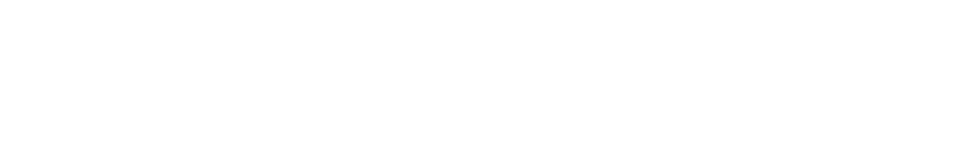
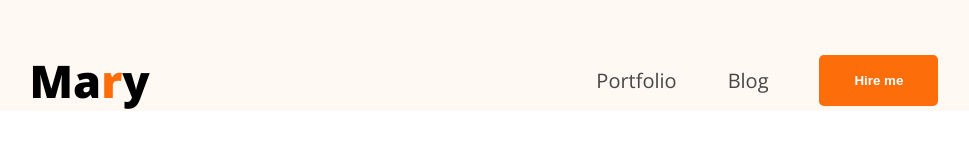
Before and after one commit to ShahriarLab/HERO-DEV-CODE, a plain HTML site: page index.html in a window 1280 px wide. Shown: the whole page, without its empty margins (156-1125 px from the left). Drawn offline with nearby package versions, Linux system fonts and the light colour scheme.

Commit message:
desing the navbar provide the figma

```diff
--- a/index.html
+++ b/index.html
@@ -4,8 +4,27 @@
     <meta charset="UTF-8">
     <meta name="viewport" content="width=device-width, initial-scale=1.0">
     <title>Ayon protfolio</title>
+    <link rel="preconnect" href="https://fonts.googleapis.com">
+<link rel="preconnect" href="https://fonts.gstatic.com" crossorigin>
+<link href="https://fonts.googleapis.com/css2?family=Open+Sans:ital,wght@0,300..800;1,300..800&display=swap" rel="stylesheet">
+<link rel="stylesheet" href="style/protfolio.css">
 </head>
-<body>
+<body class="font-open-sans">
+    <header >
+
+        <nav>
+            <div class="logo">
+                <h2>Ma<span class="color-orange">r</span>y</h2>
+            </div>
+            <ul class="menu">
+                <li><a href="">Portfolio</a></li>
+                <li><a href="">Blog</a></li>
+                <li><button class="btn">Hire me</button></li>
+
+            </ul>
+        </nav>
+
+    </header>
 
 </body>
 </html>
--- /dev/null
+++ b/style/protfolio.css
@@ -0,0 +1,58 @@
+
+*{
+    margin: 0;
+    padding: 0;
+    box-sizing: border-box;
+}
+/* shared style */
+.font-open-sans {
+  font-family: "Open Sans", sans-serif;
+  font-optical-sizing: auto;
+
+}
+.logo h2{
+    font-size: 45px;
+    font-weight:900 ;
+
+}
+.btn{
+    background-color: #FD6E0A;
+    border: none;
+    padding: 18px 35px;
+    border-radius: 5px;
+    font-weight: bold;
+    color: white;
+}
+/* main style */
+header{
+    background-color: #FFF8F3;
+    padding-top: 50px;
+}
+
+.color-orange{
+    color: #FD6E0A;
+}
+
+nav{
+    width: 71%;
+    max-width: 1140px;
+    /* border: 1px red; */
+    margin: 0px auto;
+    display: flex;
+    justify-content: space-between;
+    align-items: center;
+
+
+}
+.menu{
+    display: flex;
+    list-style-type: none;
+    gap:51px ;
+    align-items: center;
+}
+.menu a{
+    font-size: 20px;
+    color:#474747 ;
+    text-decoration: none;
+
+}
```
